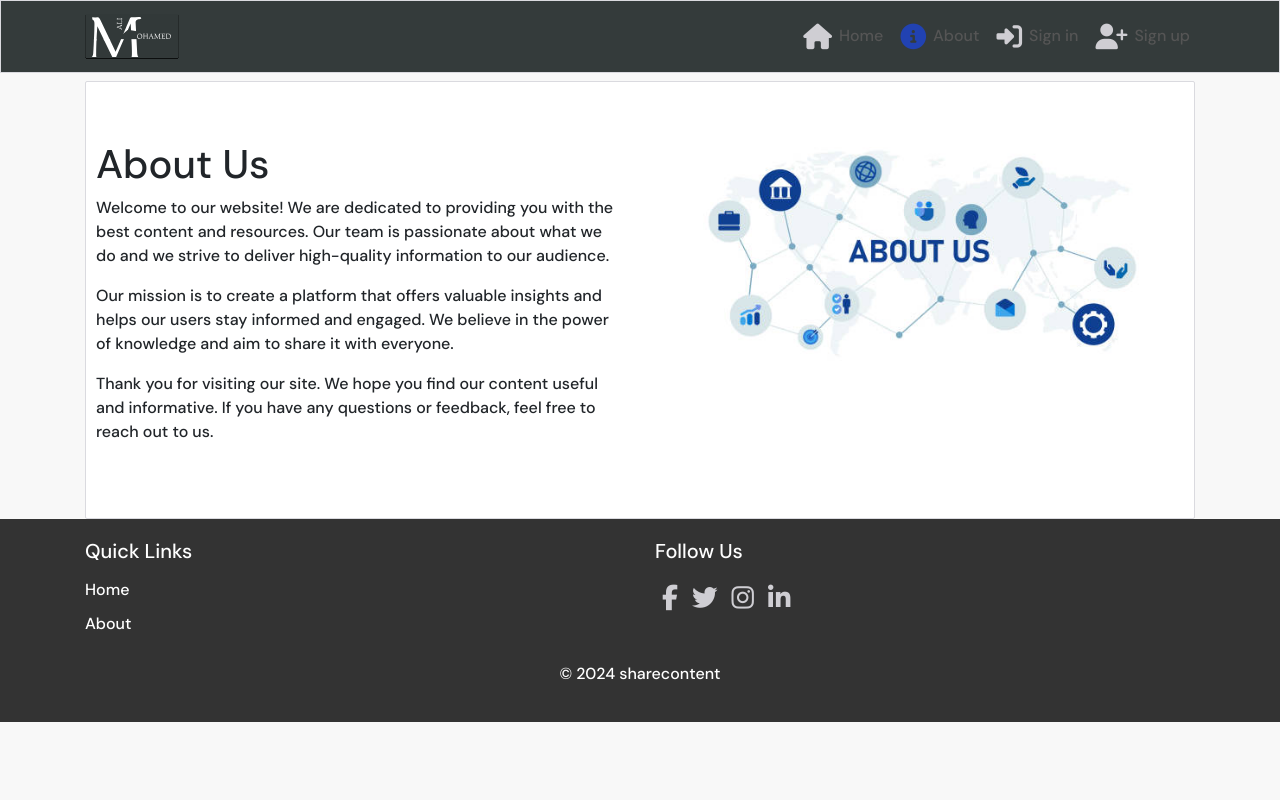
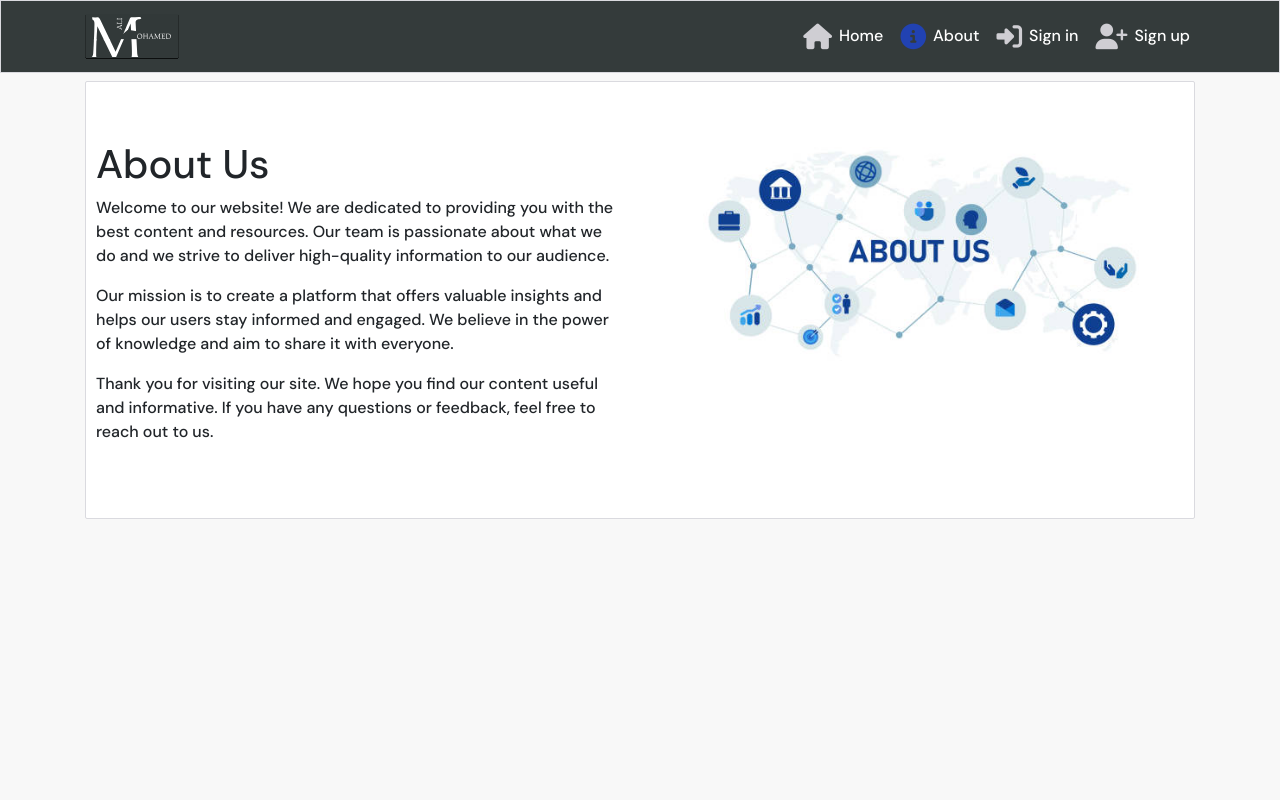
Before and after one commit to Mohamedaliabdikarim/sharecontent, a React (Create React App) app: page /about in a window 1280 px wide. Shown: the top 800 px of the page. Built offline with nearby package versions, Linux system fonts and the light colour scheme; no server answers.

Commit message:
added footer

```diff
--- a/src/App.js
+++ b/src/App.js
@@ -1,7 +1,7 @@
 import React from "react";
 import styles from "./App.module.css";
 import NavBar from "./components/NavBar";
-import Footer from "./components/Footer"; // Import Footer component
+import Footer from "./components/Footer";
 import Container from "react-bootstrap/Container";
 import { Route, Switch } from "react-router-dom";
 import "./api/axiosDefaults";
@@ -18,6 +18,7 @@ import UserPasswordForm from "./pages/profiles/UserPasswordForm";
 import ProfileEditForm from "./pages/profiles/ProfileEditForm";
 import NotFound from "./components/NotFound";
 import About from "./pages/About/About";
+
 
 function App() {
   const currentUser = useCurrentUser();
@@ -80,7 +81,7 @@ function App() {
           <Route render={() => <NotFound />} />
         </Switch>
       </Container>
-      <Footer /> {/* Add Footer component */}
+      <Footer /> {}
     </div>
   );
 }
--- a/src/App.module.css
+++ b/src/App.module.css
@@ -1,3 +1,4 @@
+
 .App {
   font-family: "DM Sans", sans-serif;
   background-color: #f8f8f8;
--- a/src/components/Footer.js
+++ b/src/components/Footer.js
@@ -1,6 +1,6 @@
 import React from 'react';
 import { Container, Row, Col } from 'react-bootstrap';
-import styles from '../styles/Footer.module.css';  // Adjust the path to match your project structure
+import styles from '../styles/Footer.module.css';
 
 const Footer = () => {
   return (
--- a/src/pages/About/About.js
+++ b/src/pages/About/About.js
@@ -3,9 +3,9 @@ import Container from "react-bootstrap/Container";
 import Row from "react-bootstrap/Row";
 import Col from "react-bootstrap/Col";
 import Image from "react-bootstrap/Image";
-import appStyles from "../../App.module.css";  // Adjusted path
-import aboutUsImage from "../../assets/about-us.jpg";  // Correct path to the image
-import styles from "../../styles/about.module.css";  // Import custom CSS
+import appStyles from "../../App.module.css";
+import aboutUsImage from "../../assets/about-us.jpg";
+import styles from "../../styles/about.module.css";
 
 const About = () => {
   return (
--- a/src/styles/Footer.module.css
+++ b/src/styles/Footer.module.css
@@ -1,7 +1,17 @@
+
 .footer {
   background-color: #333;
   color: #fff;
   padding: 20px 0;
+  position: relative;
+  width: 100%;
+  margin-top:350px;
+}
+.footer {
+  background-color: #333;
+  color: #fff;
+  padding: 20px 0;
+  position: relative;
 }
 
 .footer h5 {
--- a/src/styles/NavBar.module.css
+++ b/src/styles/NavBar.module.css
@@ -1,12 +1,14 @@
 .NavBar {
     background-color:rgb(52, 59, 59);
-    border: 1px solid #dadadf;
+    border: 1px solid#dadadf;
+
   }
 
 
 
   .NavLink {
     padding: 5px;
+    color: white;
   }
 
   .Active i {
--- a/src/styles/about.module.css
+++ b/src/styles/about.module.css
@@ -1,6 +1,9 @@
-/* Custom CSS styles */
 .custom-container {
   padding: 20px;
+  min-height: 100vh; /* Sørger for at containeren tar opp hele høyden til viewport */
+  display: flex; /* Legger til flexbox for å muliggjøre sentrering */
+  flex-direction: column; /* Gjør det mulig å sentrere vertikalt */
+  justify-content: center; /* Sentrerer innholdet vertikalt */
 }
 
 .custom-title {
@@ -13,3 +16,10 @@
   font-size: 1.2rem;
   margin-bottom: 15px;
 }
+
+@media screen and (max-width: 991px) {
+  .ProfileImage {
+    width: 250px;
+    height: 250px;
+  }
+}
```
Lines whose indentation alone changed are shown as unchanged.
